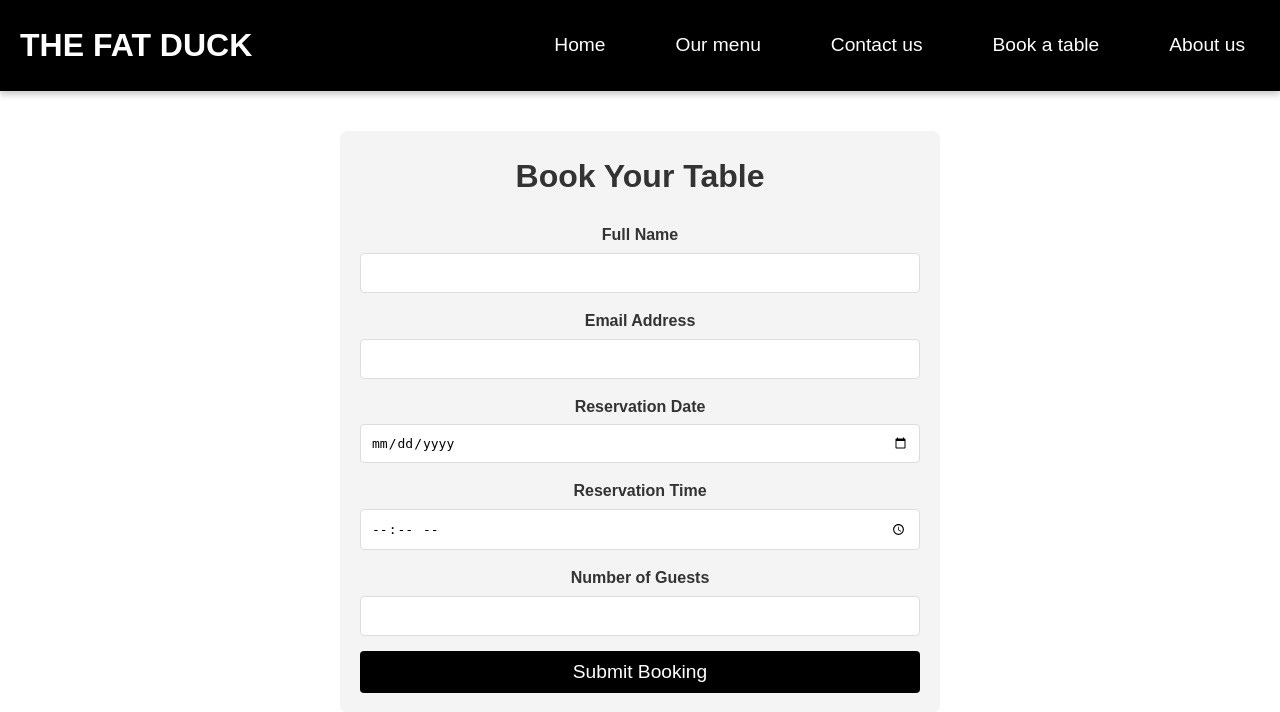
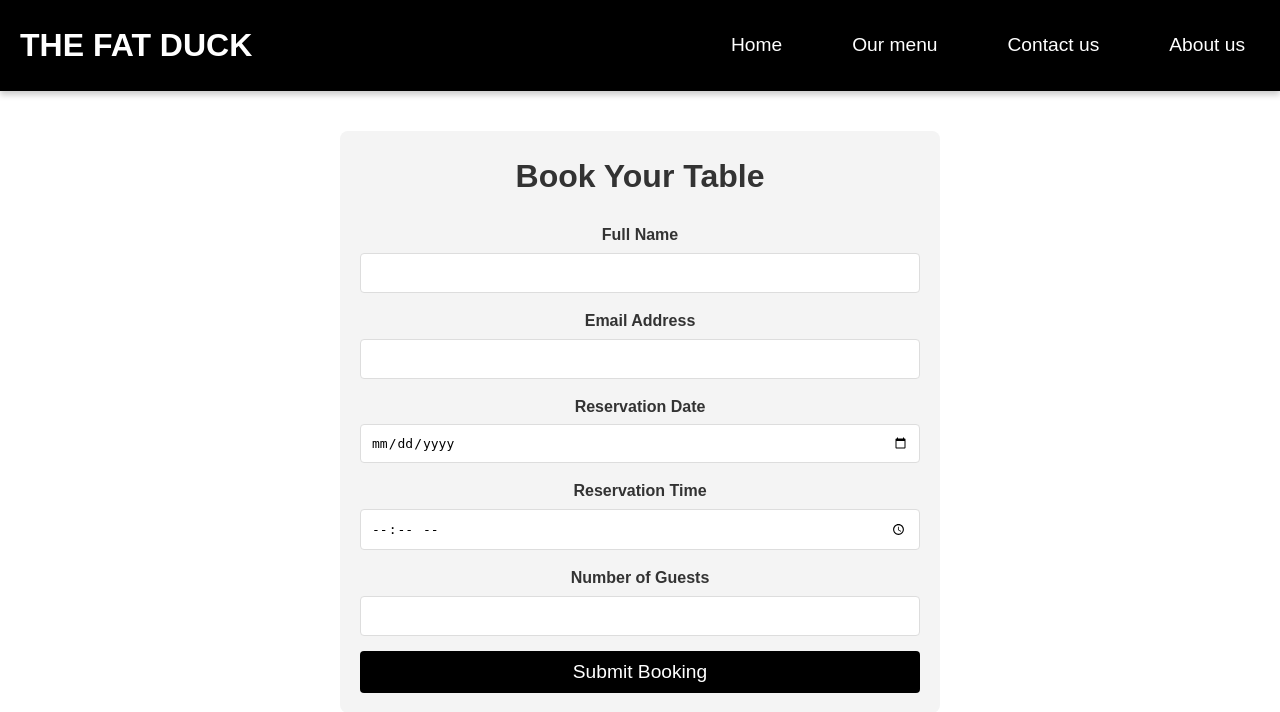
Before and after one commit to AndyLang81/the_fat_duck, a Django app: page /book/ in a window 1280 px wide. Shown: the top 712 px of the page. Run offline with Django 5.2, Linux system fonts and the light colour scheme; some web fonts are replaced.

Commit message:
Remove 'Book a table' link from site navigation

```diff
--- a/booking/templates/base.html
+++ b/booking/templates/base.html
@@ -1,6 +1,7 @@
 {% load static %}
 <!DOCTYPE html>
 <html lang="en">
+
 <head>
     <meta charset="UTF-8">
     <meta name="viewport" content="width=device-width, initial-scale=1.0">
@@ -16,12 +17,15 @@
     <!-- Favicon -->
     <link rel="icon" type="image/png" sizes="32x32" href="{% static 'booking/icons8-duck-50.png' %}">
 </head>
+
 <body>
 
     <!-- Header Section -->
     <header>
         <div class="logo">
-  <a href="/"><h1>THE FAT DUCK</h1></a>
+            <a href="/">
+                <h1>THE FAT DUCK</h1>
+            </a>
         </div>
         <div class="burger" id="burger-icon">
             <div class="burger-line"></div>
@@ -34,7 +38,6 @@
                 <li><a href="/">Home</a></li>
                 <li><a href="/menu">Our menu</a></li>
                 <li><a href="/contact">Contact us</a></li>
-            <li><a href="/book">Book a table</a></li>
                 <li><a href="/about">About us</a></li>
             </ul>
         </nav>
@@ -48,18 +51,22 @@
     <!-- Footer -->
     <footer>
         <div class="footer-left">
-        <p>Kultorvet 45 <span class="separator">•</span> 1175 Copenhagen K <span class="separator">•</span> Denmark</p>
-        <p>Phone: +45 12345678 <span class="separator">•</span> <a href="mailto:TheFatDuck@duck.dk">TheFatDuck@duck.dk</a></p>
+            <p>Kultorvet 45 <span class="separator">•</span> 1175 Copenhagen K <span class="separator">•</span> Denmark
+            </p>
+            <p>Phone: +45 12345678 <span class="separator">•</span> <a
+                    href="mailto:TheFatDuck@duck.dk">TheFatDuck@duck.dk</a></p>
         </div>
         <div class="footer-right">
             <a href="https://www.facebook.com" class="social-icon" target="_blank"><i class="fab fa-facebook-f"></i></a>
             <a href="https://www.instagram.com" class="social-icon" target="_blank"><i class="fab fa-instagram"></i></a>
             <a href="https://twitter.com" class="social-icon" target="_blank"><i class="fab fa-twitter"></i></a>
-        <a href="https://www.linkedin.com" class="social-icon" target="_blank"><i class="fab fa-linkedin-in"></i></a>
+            <a href="https://www.linkedin.com" class="social-icon" target="_blank"><i
+                    class="fab fa-linkedin-in"></i></a>
         </div>
     </footer>
 
     <!-- JS -->
     <script src="{% static 'booking/script.js' %}"></script>
 </body>
+
 </html>
```
Lines whose indentation alone changed are shown as unchanged.
